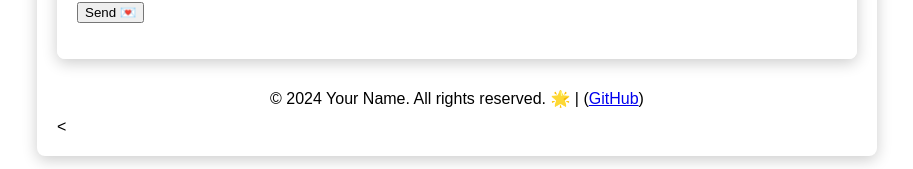
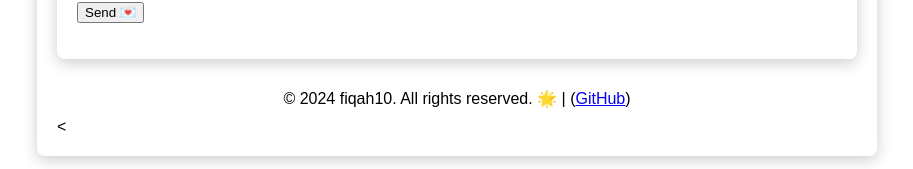
Before and after one commit to fiqah10/fiqah10, a plain HTML site: page index.html in a window 1280 px wide. Shown: the part 3923-4092 px from the top of the page, without its empty margins (183-1096 px from the left). Drawn offline with Linux system fonts and the light colour scheme.

Commit message:
Update footer with Github link and copyright details

```diff
--- a/index.html
+++ b/index.html
@@ -170,7 +170,7 @@
 
      <!-- Footer Section -->
      <footer style='text-align:center;padding:10px;'>
-         &copy; 2024 Your Name. All rights reserved. 🌟 |
+         &copy; 2024 fiqah10. All rights reserved. 🌟 |
          (<a href='https://github.com/yourprofile' target='_blank'>GitHub<a>)
      </footer>
 
```
Also changed, not shown: contact me.html (+1 -1 lines), 2.jpg (deleted), 3.jpg (deleted), background image.jpg (deleted), border.png (deleted), first.jpg (deleted), hobbies.jpg (deleted), second.jpg (deleted), three.jpg (deleted), 1 other file.
